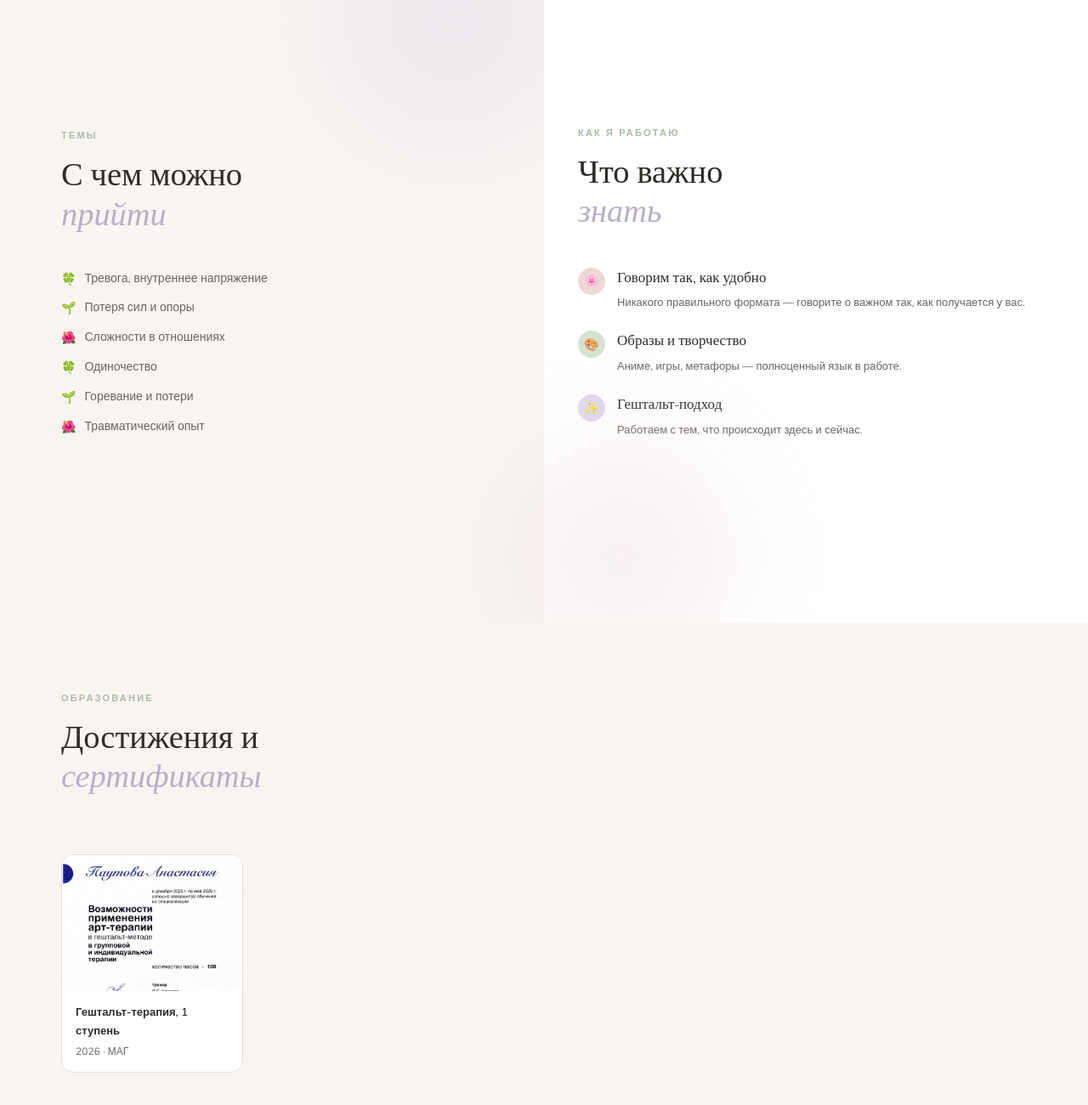
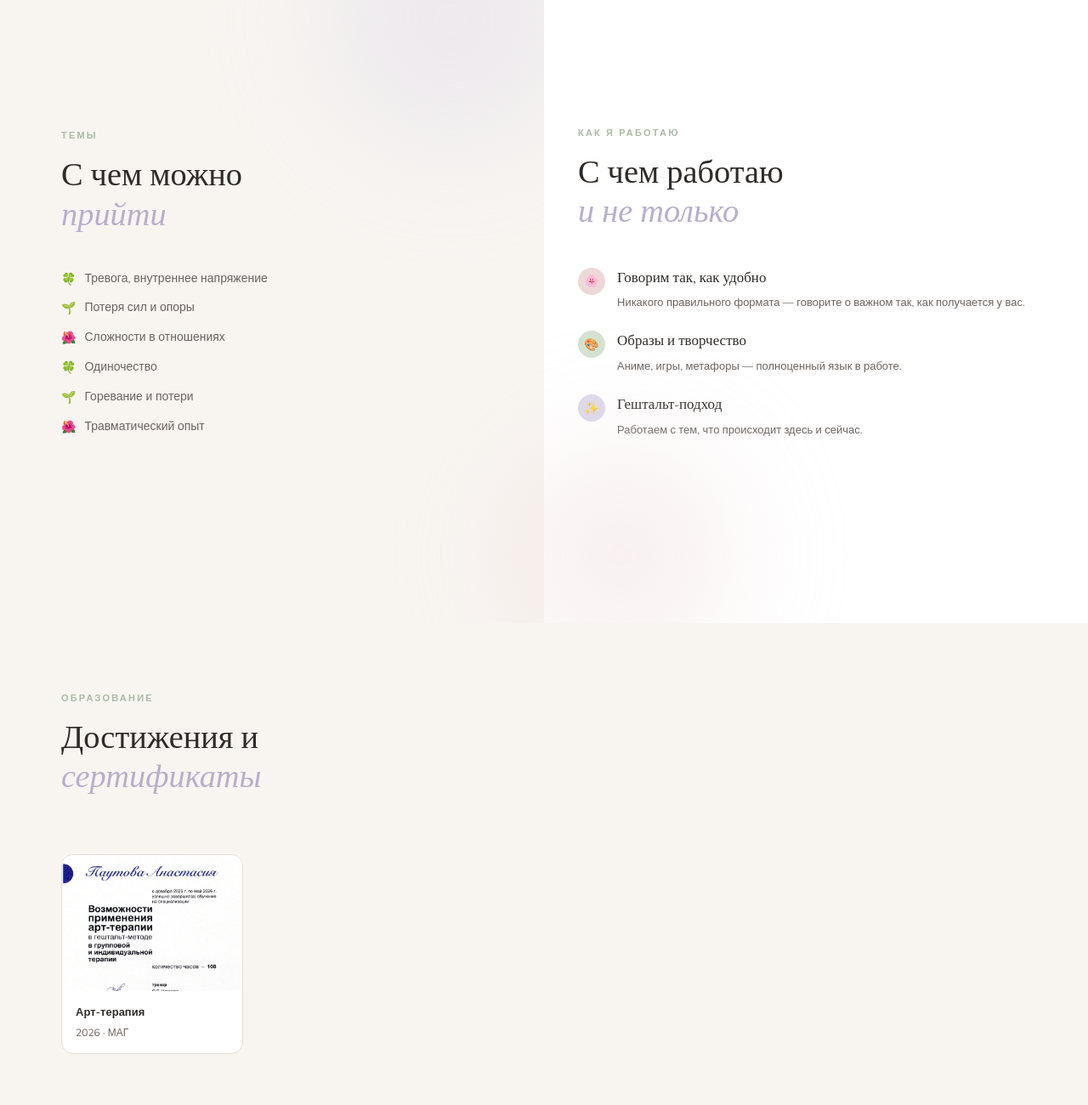
Before and after one commit to Mickalane/PortfolioNastya, a plain HTML site: page index.html in a window 1280 px wide. Shown: the part 922-2222 px from the top of the page at 85% size. Drawn offline with nearby package versions, Linux system fonts and the light colour scheme.

Commit message:
Update index.html

```diff
--- a/index.html
+++ b/index.html
@@ -91,7 +91,7 @@
   <div class="p2-right">
     <div class="blob blob-rose2"></div>
     <p class="section-label">Как я работаю</p>
-    <h2>Что важно<br><em>знать</em></h2>
+    <h2>С чем работаю<br><em>и не только</em></h2>
     <div class="how-list">
       <div class="how-item">
         <div class="how-dot hd-r">🌸</div>
@@ -139,7 +139,7 @@
         </div>
       </div>
       <div class="cert-body">
-        <div class="cert-title">Гештальт-терапия, 1 ступень</div>
+        <div class="cert-title">Арт-терапия</div>
         <div class="cert-meta">2026 · МАГ</div>
       </div>
     </div>
```
